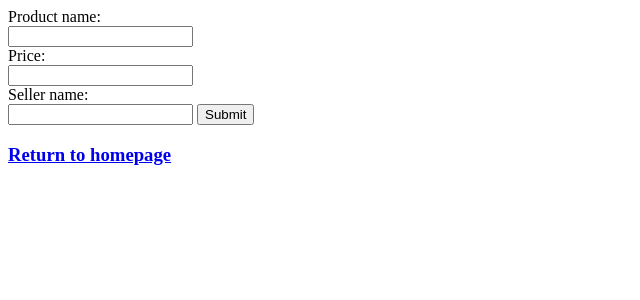
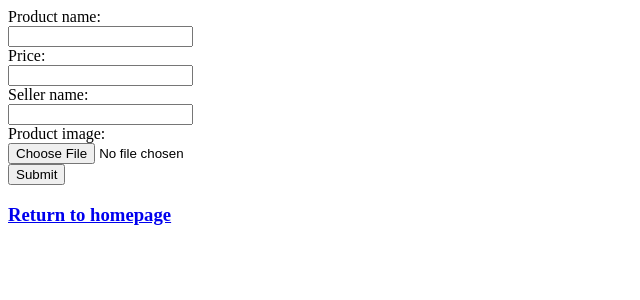
Before and after one commit to raiyan12999/Dokaan-Ghor, a Django app: page /home/form/ in a window 1280 px wide. Shown: the top 300 px of the page, without its empty margins (0-640 px from the left). Run offline with Django 5.2, Linux system fonts and the light colour scheme.

Commit message:
taking images from user

```diff
--- a/home/models.py
+++ b/home/models.py
@@ -5,4 +5,5 @@ from django.db import models
 class Product(models.Model):
     product_name = models.CharField(max_length = 50)
     price = models.IntegerField(default=50)
+    product_image = models.ImageField(upload_to = 'product_image/', blank=True, null=True)
     seller_name = models.CharField(max_length = 50)
--- a/home/templates/home/form.html
+++ b/home/templates/home/form.html
@@ -1,13 +1,15 @@
 {% extends "home/base.html" %} {% block content %}
 
-<form method="post">
+<form method="post" enctype="multipart/form-data">
   {% csrf_token %}
   <label for="pname">Product name:</label><br />
   <input type="text" id="pname" name="product_name" /><br />
   <label for="price">Price:</label><br />
   <input type="text" id="price" name="price" /> <br />
   <label for="sname">Seller name:</label><br />
-  <input type="text" id="sname" name="seller_name" />
+  <input type="text" id="sname" name="seller_name" /> <br>
+  <label for="image">Product image:</label><br />
+  <input type="file" id="image" name="product_image" accept="image/*" required> <br>
   <input type="submit" value="Submit" />
 </form>
 <h3><a href="/home">Return to homepage</a></h3>
--- a/home/urls.py
+++ b/home/urls.py
@@ -1,5 +1,6 @@
 from django.urls import path
-
+from django.conf import settings
+from django.conf.urls.static import static
 from . import views
 
 urlpatterns = [
@@ -9,3 +10,6 @@ urlpatterns = [
     path("cart/<int:pk>/", views.cart, name = "cart"),
     path("sold/<int:pk>/", views.sold, name = "sold")
 ]
+
+# if settings.DEBUG:
+#     urlpatterns += static(settings.MEDIA_URL, document_root=settings.MEDIA_ROOT)
--- a/home/views.py
+++ b/home/views.py
@@ -15,10 +15,13 @@ def form(request):
     if request.method == "POST":
         product_name = request.POST.get("product_name")
         price = request.POST.get("price")
+        product_image = request.FILES.get("product_image")
         seller_name = request.POST.get("seller_name")
 
-        entry = Product.objects.create(product_name = product_name, price = price, seller_name = seller_name)
+        entry = Product.objects.create(product_name = product_name, price = price, product_image = product_image,seller_name = seller_name)
         entry.save()
+
+
 
         message = "Proudct Added Successfully"
 
```
Also changed, not shown: RemoteCommerce/settings.py (+7 -0 lines), home/templates/home/index.html (+8 -0 lines), db.sqlite3, home/migrations/0003_product_product_image.py (added), media/product_image/DSC03674.JPG (added), 1 other file.
